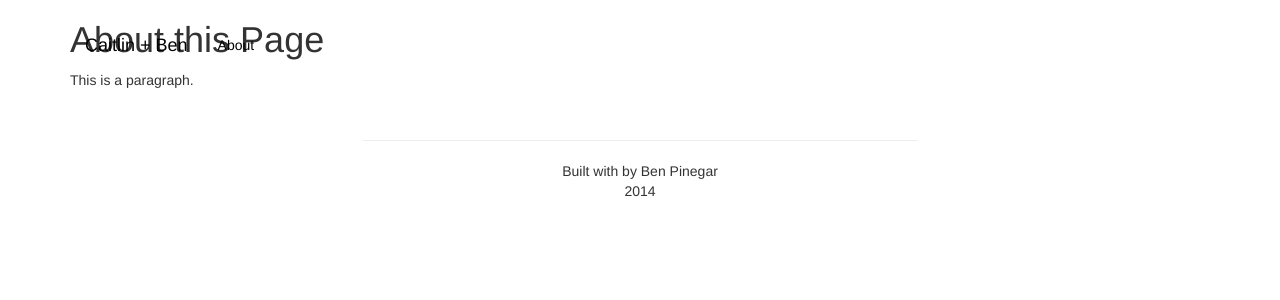
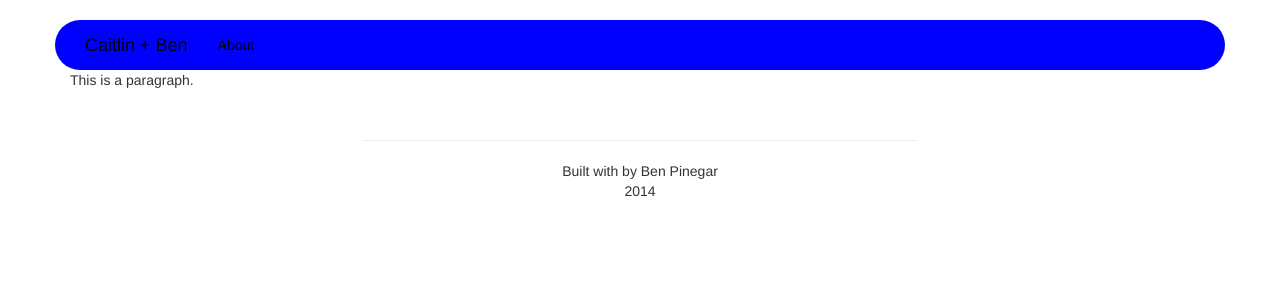
Before and after one commit to bpinegar/bpinegar.github.io, a Jekyll site: the page built from about.html, in a window 1280 px wide. Shown: the top 300 px of the page. Built offline with Jekyll 4.4.1, drawn with Linux system fonts in a browser that asks for light colours; nearby versions of some CDN libraries.

Commit message:
Update _custom.scss

```diff
--- a/_sass/_custom.scss
+++ b/_sass/_custom.scss
@@ -25,7 +25,7 @@ body {
   width: auto;
 }
 .navbar-inverse {
-  background-color: transparent;
+  background-color: blue;
   border: none;
 }
 .navbar-inverse .navbar-brand,
```
